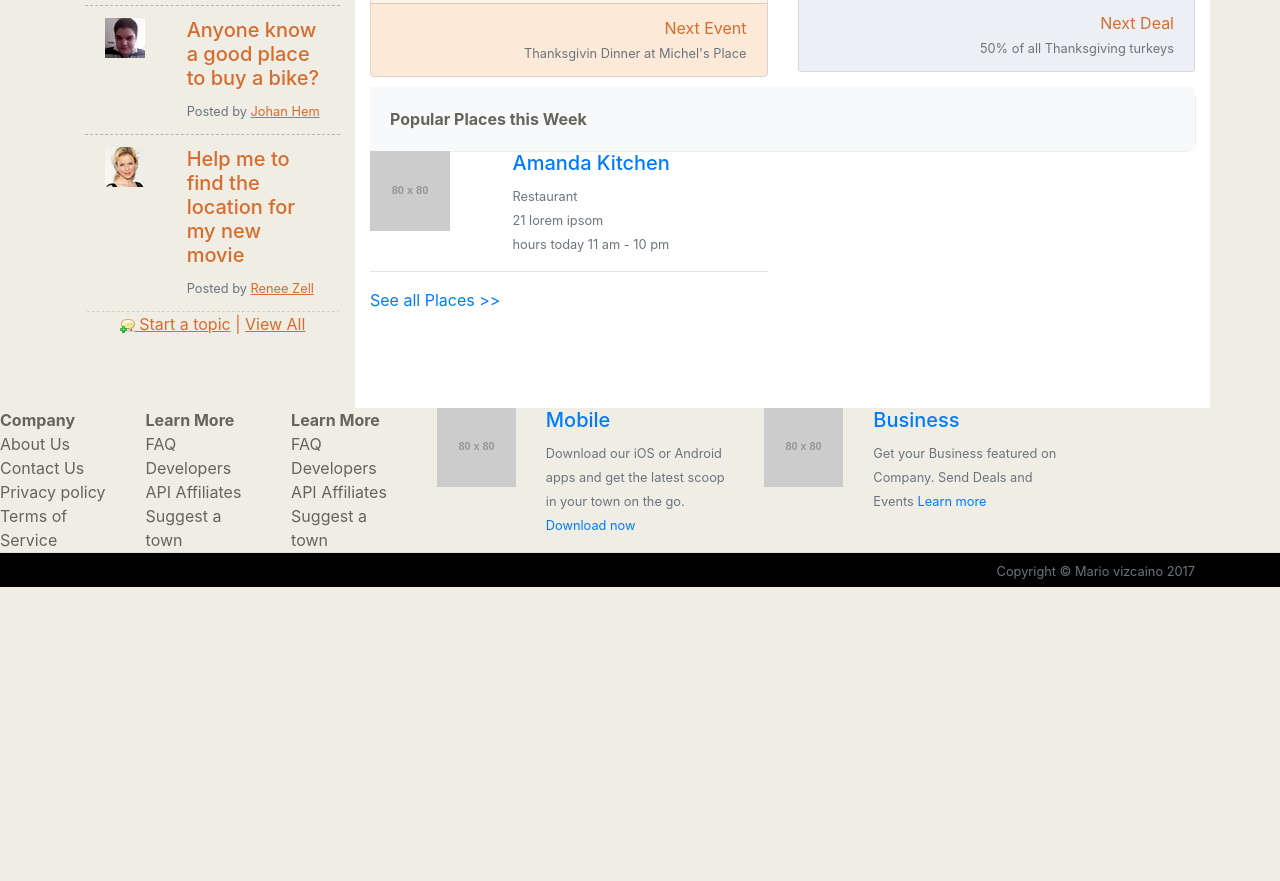
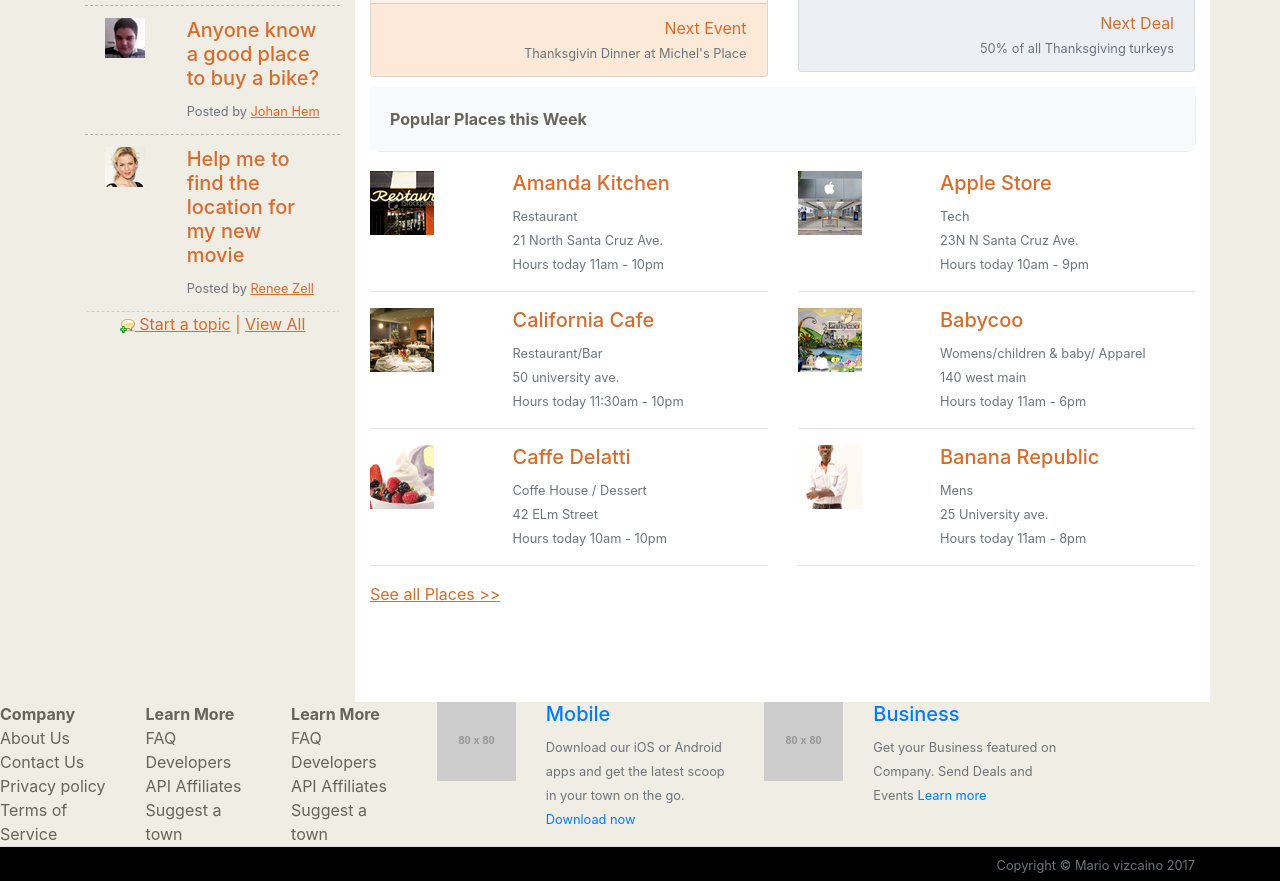
Before and after one commit to mariovzc/prueba_web, a plain HTML site: page index.html in a window 1280 px wide. Shown: the part 781-1662 px from the top of the page. Before the commit the page ends 1368 px from the top, so only its background shows below. Drawn offline with Linux system fonts and the light colour scheme; placeholder pictures from the web are drawn by us.

Commit message:
added style for places and display it dinamically

```diff
--- a/css/style.css
+++ b/css/style.css
@@ -8,7 +8,7 @@
     border-left: none;
     border-right: none;
 }
-.discuss-link-title, .discuss-link, .link-topic, .topic-ctn, .link-card {
+.discuss-link-title, .discuss-link, .link-topic, .topic-ctn, .link-card{
     color:#D66C2D;
 }
 .orange-title{
@@ -114,7 +114,9 @@
     box-shadow: 1px 1px #ECECEB;
     border-radius: 10px;
 }
-
+#places-data{
+    margin-top: 20px;
+}
 /* FOOTER */
 .footer-bottom {
 	background: #010101;
--- a/index.html
+++ b/index.html
@@ -175,23 +175,9 @@
         </div> <!--SEPARATOR SECTION-->
         <!--places -->
         <div class="places">
-          <div class="row">
-            <div class="col-md-6">
-              <div class="row">
-                <div class="col-md-4">
-                  <img src="http://via.placeholder.com/80x80" alt="..." class="img-fluid">
-                </div>
-                <div class="col-md-8">
-                  <a href="javascript:void(0)" class="custom-link"><h5>Amanda Kitchen</h5></a>
-                  <small class="text-muted">Restaurant</small><br>
-                  <small class="text-muted">21 lorem ipsom</small><br>
-                  <small class="text-muted">hours today 11 am - 10 pm</small>
-                </div>
-              </div>
-              <hr>
-            </div>
+          <div class="row" id="places-data">
           </div>
-          <a href="javascript:void(0)" class="custom-link sub">See all Places >></a>
+          <a href="javascript:void(0)" class="link-topic">See all Places >></a>
           <br>
           <br>
           <br>
--- a/js/app.js
+++ b/js/app.js
@@ -21,8 +21,52 @@
   }
 ]
 
+const places = [
+  {
+    title: 'Amanda Kitchen',
+    text1: 'Restaurant',
+    text2: '21 North Santa Cruz Ave.',
+    text3: 'Hours today 11am - 10pm',
+    img: 'images/places/places-1.png'
+  },
+  {
+    title: 'Apple Store',
+    text1: 'Tech',
+    text2: '23N N Santa Cruz Ave.',
+    text3: 'Hours today 10am - 9pm',
+    img: 'images/places/places-2.png'
+  },
+  {
+    title: 'California Cafe',
+    text1: 'Restaurant/Bar',
+    text2: '50 university ave.',
+    text3: 'Hours today 11:30am - 10pm',
+    img: 'images/places/places-3.png'
+  },
+  {
+    title: 'Babycoo',
+    text1: 'Womens/children & baby/ Apparel',
+    text2: '140 west main',
+    text3: 'Hours today 11am - 6pm',
+    img: 'images/places/places-4.png'
+  },
+  {
+    title: 'Caffe Delatti',
+    text1: 'Coffe House / Dessert',
+    text2: '42 ELm Street',
+    text3: 'Hours today 10am - 10pm',
+    img: 'images/places/places-5.png'
+  },
+  {
+    title: 'Banana Republic',
+    text1: 'Mens',
+    text2: '25 University ave.',
+    text3: 'Hours today 11am - 8pm',
+    img: 'images/places/places-6.png'
+  }
+]
+
 function setDiscussions () {
-  //
   let html = ''
   discussions.forEach(element => {
     html += `
@@ -39,7 +83,31 @@
       </li>
     `
   })
-  $('#discussions-list').html(html)
+  document.getElementById('discussions-list').innerHTML = html
+}
+
+function setPlaces() {
+  let html = ''
+  places.forEach(element => {
+    html += `
+      <div class="col-md-6">
+        <div class="row">
+          <div class="col-md-4">
+            <img src="${element.img}" alt="${element.title}" class="img-fluid">
+          </div>
+          <div class="col-md-8">
+            <a href="javascript:void(0)" class="orange-title"><h5>${element.title}</h5></a>
+            <small class="text-muted">${element.text1}</small><br>
+            <small class="text-muted">${element.text2}</small><br>
+            <small class="text-muted">${element.text3}</small>
+          </div>
+        </div>
+        <hr>
+      </div>
+    `
+  })
+  document.getElementById('places-data').innerHTML = html
 }
 
 setDiscussions()
+setPlaces()
```
